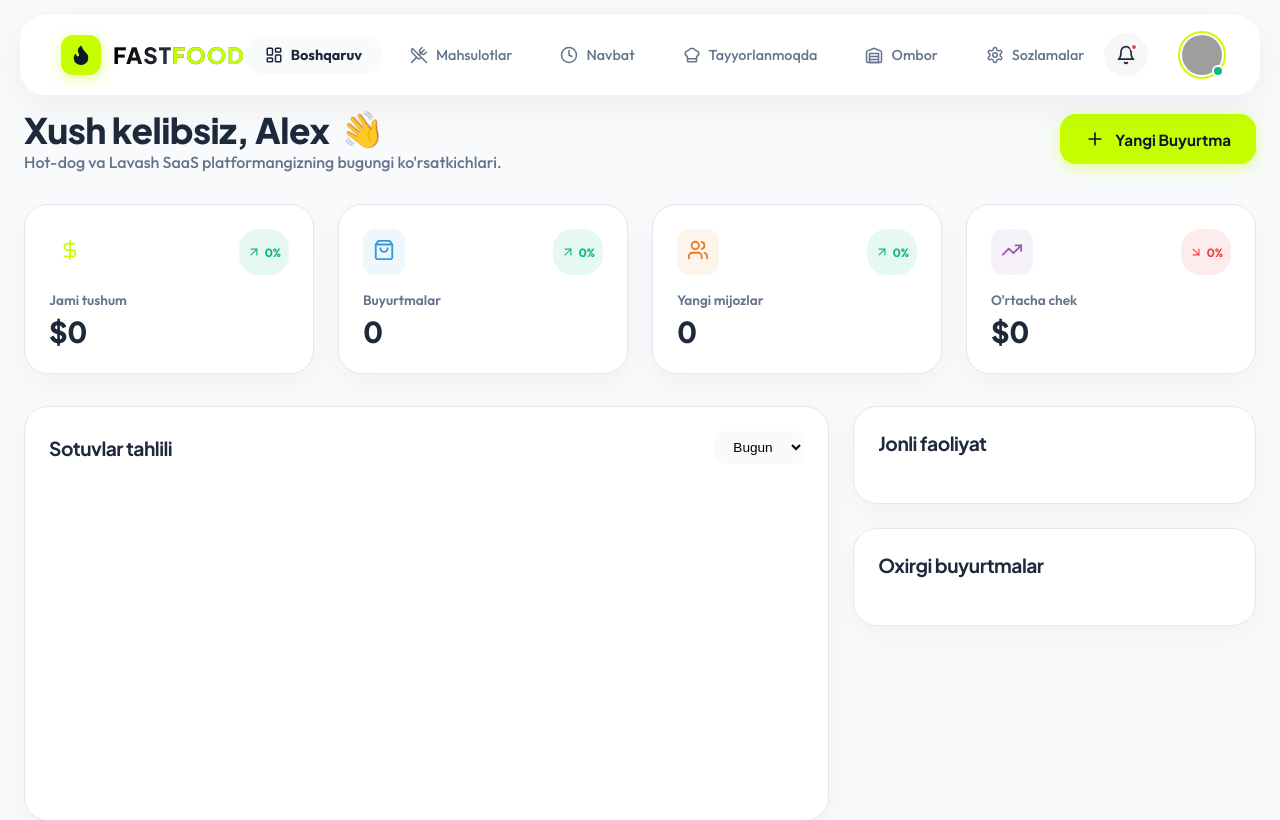
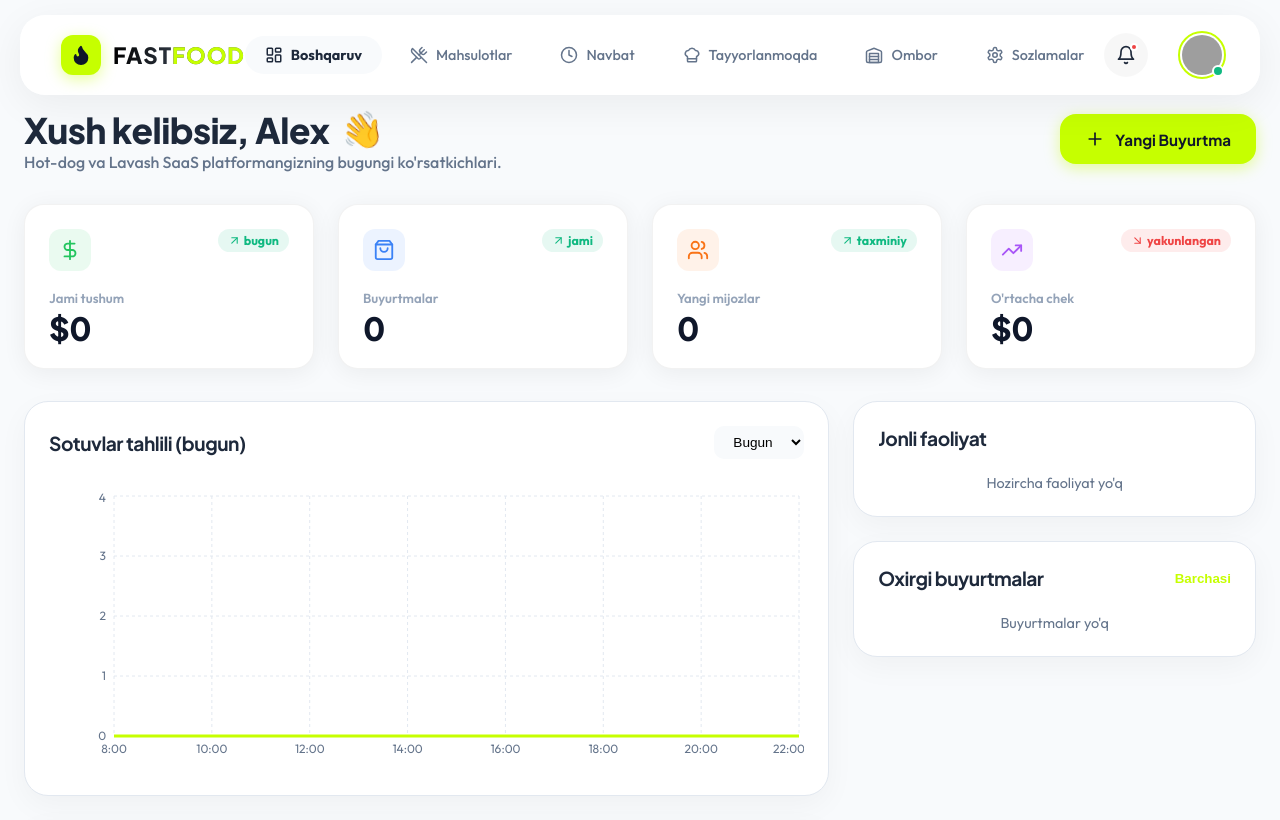
Before and after one commit to teryfyy91/fastfood, a React (Vite) app: page / in a window 1280 px wide. Shown: the top 820 px of the page. Built offline with nearby package versions, Linux system fonts and the light colour scheme; grey boxes are pictures that could not be loaded.

Commit message:
Dashboard: live stats from localStorage orders (revenue, orders, avg check, charts)

```diff
--- a/src/pages/DashboardOverview.jsx
+++ b/src/pages/DashboardOverview.jsx
@@ -1,4 +1,4 @@
-import React from 'react';
+import React, { useState, useEffect } from 'react';
 import { motion } from 'framer-motion';
 import {
     DollarSign,
@@ -7,10 +7,6 @@ import {
     TrendingUp,
     ArrowUpRight,
     ArrowDownRight,
-    Search,
-    ChevronRight,
-    CheckCircle2,
-    Clock,
     Plus
 } from 'lucide-react';
 import {
@@ -24,47 +20,121 @@ import {
 } from 'recharts';
 import { useNavigate } from 'react-router-dom';
 
-const SALES_DATA = [];
-
 const StatCard = ({ title, value, change, isUp, icon: Icon, color }) => (
     <motion.div
         whileHover={{ translateY: -5 }}
-        className="glass-card"
-        style={{ padding: '1.5rem', flex: 1 }}
+        style={{
+            padding: '1.5rem',
+            background: '#ffffff',
+            borderRadius: '20px',
+            boxShadow: '0 4px 24px rgba(0,0,0,0.06)',
+            border: '1px solid rgba(0,0,0,0.05)',
+            flex: 1,
+            minWidth: 0
+        }}
     >
-        <div style={{ display: 'flex', justifyContent: 'space-between', marginBottom: '1rem' }}>
-            <div style={{ padding: '10px', background: `${color}15`, borderRadius: '12px', color }}>
+        <div style={{ display: 'flex', justifyContent: 'space-between', alignItems: 'flex-start', marginBottom: '1.2rem' }}>
+            <div style={{
+                padding: '10px',
+                background: `${color}18`,
+                borderRadius: '12px',
+                color,
+                display: 'flex',
+                alignItems: 'center',
+                justifyContent: 'center'
+            }}>
                 <Icon size={22} />
             </div>
             <div style={{
                 display: 'flex',
                 alignItems: 'center',
-                gap: '4px',
-                padding: '4px 8px',
+                gap: '3px',
+                padding: '4px 10px',
                 borderRadius: '20px',
                 background: isUp ? 'rgba(16, 185, 129, 0.1)' : 'rgba(239, 68, 68, 0.1)',
-                color: isUp ? 'var(--success)' : 'var(--danger)',
-                fontSize: '0.75rem',
+                color: isUp ? '#10b981' : '#ef4444',
+                fontSize: '0.78rem',
                 fontWeight: '700'
             }}>
-                {isUp ? <ArrowUpRight size={14} /> : <ArrowDownRight size={14} />}
+                {isUp ? <ArrowUpRight size={13} /> : <ArrowDownRight size={13} />}
                 {change}
             </div>
         </div>
-        <p style={{ color: 'var(--text-dim)', fontSize: '0.85rem', fontWeight: '600', marginBottom: '4px' }}>{title}</p>
-        <h2 style={{ fontSize: '1.8rem', fontWeight: '800' }}>{value}</h2>
+        <p style={{ color: '#94a3b8', fontSize: '0.82rem', fontWeight: '600', marginBottom: '6px' }}>{title}</p>
+        <h2 style={{ fontSize: '2rem', fontWeight: '800', color: '#0f172a', lineHeight: 1 }}>{value}</h2>
     </motion.div>
 );
 
 const DashboardOverview = () => {
     const navigate = useNavigate();
+    const [stats, setStats] = useState({
+        revenue: 0,
+        orders: 0,
+        customers: 0,
+        avgCheck: 0,
+        chartData: []
+    });
+
+    const loadStats = () => {
+        const orders = JSON.parse(localStorage.getItem('fastfood_orders') || '[]');
+
+        const completed = orders.filter(o => o.status === 'completed');
+        const allOrders = orders;
+
+        const totalRevenue = completed.reduce((sum, o) => sum + (o.total || 0), 0);
+        const totalOrders = allOrders.length;
+        const avgCheck = completed.length > 0 ? Math.round(totalRevenue / completed.length) : 0;
+
+        // Build hourly chart data from today's orders
+        const today = new Date();
+        const todayStr = today.toDateString();
+        const hoursMap = {};
+        for (let h = 8; h <= 22; h += 2) {
+            hoursMap[h] = 0;
+        }
+        allOrders.forEach(o => {
+            const d = new Date(o.timestamp);
+            if (d.toDateString() === todayStr) {
+                const h = d.getHours();
+                const slot = Math.floor(h / 2) * 2;
+                if (slot >= 8 && slot <= 22) {
+                    hoursMap[slot] = (hoursMap[slot] || 0) + (o.total || 0);
+                }
+            }
+        });
+        const chartData = Object.entries(hoursMap).map(([h, sales]) => ({
+            name: `${h}:00`,
+            sales
+        }));
+
+        setStats({
+            revenue: totalRevenue,
+            orders: totalOrders,
+            customers: totalOrders,  // 1 buyurtma = 1 mijoz (taxminiy)
+            avgCheck,
+            chartData
+        });
+    };
+
+    useEffect(() => {
+        loadStats();
+        const interval = setInterval(loadStats, 5000);
+        return () => clearInterval(interval);
+    }, []);
+
+    const fmt = (n) => n >= 1000000
+        ? `${(n / 1000000).toFixed(1)}M`
+        : n >= 1000
+            ? `${(n / 1000).toFixed(0)}K`
+            : n.toLocaleString();
+
     return (
         <div className="dashboard-container" style={{ display: 'flex', flexDirection: 'column', gap: '2rem' }}>
             {/* Hero Section */}
             <div style={{ display: 'flex', justifyContent: 'space-between', alignItems: 'center' }}>
                 <div>
                     <h1 style={{ fontSize: '2.2rem', fontWeight: '800', display: 'flex', alignItems: 'center', gap: '10px' }}>
-                        Xush kelibsiz, Alex <span style={{ animation: 'wave 2s infinite' }}>👋</span>
+                        Xush kelibsiz, Alex <span style={{ animation: 'wave 2s infinite', display: 'inline-block' }}>👋</span>
                     </h1>
                     <p style={{ color: 'var(--text-dim)', fontWeight: '500' }}>Hot-dog va Lavash SaaS platformangizning bugungi ko'rsatkichlari.</p>
                 </div>
@@ -78,39 +148,71 @@ const DashboardOverview = () => {
             </div>
 
             {/* Stats Grid */}
-            <div style={{ display: 'grid', gridTemplateColumns: 'repeat(auto-fit, minmax(250px, 1fr))', gap: '1.5rem' }}>
-                <StatCard title="Jami tushum" value="$0" change="0%" isUp={true} icon={DollarSign} color="var(--primary)" />
-                <StatCard title="Buyurtmalar" value="0" change="0%" isUp={true} icon={ShoppingBag} color="#3498db" />
-                <StatCard title="Yangi mijozlar" value="0" change="0%" isUp={true} icon={Users} color="#e67e22" />
-                <StatCard title="O'rtacha chek" value="$0" change="0%" icon={TrendingUp} color="#9b59b6" />
+            <div style={{ display: 'grid', gridTemplateColumns: 'repeat(4, 1fr)', gap: '1.5rem' }}>
+                <StatCard
+                    title="Jami tushum"
+                    value={stats.revenue > 0 ? `${fmt(stats.revenue)} so'm` : '$0'}
+                    change="bugun"
+                    isUp={true}
+                    icon={DollarSign}
+                    color="#22c55e"
+                />
+                <StatCard
+                    title="Buyurtmalar"
+                    value={stats.orders}
+                    change="jami"
+                    isUp={true}
+                    icon={ShoppingBag}
+                    color="#3b82f6"
+                />
+                <StatCard
+                    title="Yangi mijozlar"
+                    value={stats.customers}
+                    change="taxminiy"
+                    isUp={true}
+                    icon={Users}
+                    color="#f97316"
+                />
+                <StatCard
+                    title="O'rtacha chek"
+                    value={stats.avgCheck > 0 ? `${fmt(stats.avgCheck)} so'm` : '$0'}
+                    change="yakunlangan"
+                    isUp={stats.avgCheck > 0}
+                    icon={TrendingUp}
+                    color="#a855f7"
+                />
             </div>
 
             {/* Main Dashboard Section */}
             <div style={{ display: 'grid', gridTemplateColumns: '2fr 1fr', gap: '1.5rem' }}>
-                {/* Left Side: Analytics & Products */}
+                {/* Left Side */}
                 <div style={{ display: 'flex', flexDirection: 'column', gap: '1.5rem' }}>
                     {/* Sales Chart */}
                     <div className="glass-card" style={{ padding: '1.5rem' }}>
                         <div style={{ display: 'flex', justifyContent: 'space-between', alignItems: 'center', marginBottom: '2rem' }}>
-                            <h3 style={{ fontSize: '1.2rem' }}>Sotuvlar tahlili</h3>
+                            <h3 style={{ fontSize: '1.2rem' }}>Sotuvlar tahlili (bugun)</h3>
                             <select style={{ background: 'var(--bg-body)', border: 'none', padding: '8px 15px', borderRadius: '10px', fontSize: '0.85rem' }}>
                                 <option>Bugun</option>
                                 <option>Hafta</option>
                                 <option>Oy</option>
                             </select>
                         </div>
-                        <div style={{ height: '300px', width: '100%' }}>
+                        <div style={{ height: '280px', width: '100%' }}>
                             <ResponsiveContainer width="100%" height="100%">
-                                <AreaChart data={SALES_DATA}>
+                                <AreaChart data={stats.chartData}>
                                     <defs>
                                         <linearGradient id="colorSales" x1="0" y1="0" x2="0" y2="1">
                                             <stop offset="5%" stopColor="var(--primary)" stopOpacity={0.3} />
                                             <stop offset="95%" stopColor="var(--primary)" stopOpacity={0} />
                                         </linearGradient>
                                     </defs>
+                                    <CartesianGrid strokeDasharray="3 3" stroke="var(--border)" />
                                     <XAxis dataKey="name" axisLine={false} tickLine={false} tick={{ fill: 'var(--text-dim)', fontSize: 12 }} />
                                     <YAxis axisLine={false} tickLine={false} tick={{ fill: 'var(--text-dim)', fontSize: 12 }} />
-                                    <Tooltip contentStyle={{ background: 'var(--bg-card)', border: '1px solid var(--border)', borderRadius: '12px' }} />
+                                    <Tooltip
+                                        contentStyle={{ background: 'var(--bg-card)', border: '1px solid var(--border)', borderRadius: '12px' }}
+                                        formatter={(v) => [`${v.toLocaleString()} so'm`, 'Sotuv']}
+                                    />
                                     <Area type="monotone" dataKey="sales" stroke="var(--primary)" strokeWidth={3} fillOpacity={1} fill="url(#colorSales)" />
                                 </AreaChart>
                             </ResponsiveContainer>
@@ -121,30 +223,27 @@ const DashboardOverview = () => {
                     <div className="glass-card" style={{ padding: '1.5rem' }}>
                         <div style={{ display: 'flex', justifyContent: 'space-between', alignItems: 'center', marginBottom: '1.5rem' }}>
                             <h3 style={{ fontSize: '1.2rem' }}>Eng ko'p sotilganlar</h3>
-                            <button style={{ color: 'var(--primary)', background: 'none', border: 'none', fontWeight: '700', cursor: 'pointer' }}>Barchasi</button>
+                            <button onClick={() => navigate('/products')} style={{ color: 'var(--primary)', background: 'none', border: 'none', fontWeight: '700', cursor: 'pointer' }}>Barchasi</button>
                         </div>
-                        <div style={{ display: 'grid', gridTemplateColumns: 'repeat(2, 1fr)', gap: '1rem' }}>
-                            {/* Mahsulotlar yo'q */}
-                        </div>
+                        <TopProducts />
                     </div>
                 </div>
 
-                {/* Right Side: Activity & Recent Orders */}
+                {/* Right Side */}
                 <div style={{ display: 'flex', flexDirection: 'column', gap: '1.5rem' }}>
                     {/* Live Activity */}
                     <div className="glass-card" style={{ padding: '1.5rem', maxHeight: '400px', overflowY: 'auto' }}>
                         <h3 style={{ fontSize: '1.2rem', marginBottom: '1.5rem' }}>Jonli faoliyat</h3>
-                        <div style={{ display: 'flex', flexDirection: 'column', gap: '1.2rem' }}>
-                            {/* Faoliyat yo'q */}
-                        </div>
+                        <RecentActivity />
                     </div>
 
                     {/* Recent Orders Shortlist */}
                     <div className="glass-card" style={{ padding: '1.5rem' }}>
-                        <h3 style={{ fontSize: '1.2rem', marginBottom: '1.5rem' }}>Oxirgi buyurtmalar</h3>
-                        <div style={{ display: 'flex', flexDirection: 'column', gap: '1rem' }}>
-                            {/* Buyurtmalar yo'q */}
+                        <div style={{ display: 'flex', justifyContent: 'space-between', alignItems: 'center', marginBottom: '1.5rem' }}>
+                            <h3 style={{ fontSize: '1.2rem' }}>Oxirgi buyurtmalar</h3>
+                            <button onClick={() => navigate('/orders-board')} style={{ color: 'var(--primary)', background: 'none', border: 'none', fontWeight: '700', cursor: 'pointer' }}>Barchasi</button>
                         </div>
+                        <RecentOrders />
                     </div>
                 </div>
             </div>
@@ -162,4 +261,120 @@ const DashboardOverview = () => {
     );
 };
 
+// ── Top Products component ──────────────────────────────────────────────────
+const TopProducts = () => {
+    const [items, setItems] = useState([]);
+    useEffect(() => {
+        const orders = JSON.parse(localStorage.getItem('fastfood_orders') || '[]');
+        const map = {};
+        orders.forEach(o => {
+            if (Array.isArray(o.items)) {
+                o.items.forEach(it => {
+                    map[it.name] = (map[it.name] || 0) + it.quantity;
+                });
+            }
+        });
+        const sorted = Object.entries(map)
+            .sort((a, b) => b[1] - a[1])
+            .slice(0, 6)
+            .map(([name, qty]) => ({ name, qty }));
+        setItems(sorted);
+    }, []);
+
+    if (items.length === 0) return (
+        <p style={{ color: 'var(--text-dim)', fontSize: '0.9rem', textAlign: 'center', padding: '1rem' }}>
+            Hozircha buyurtma yo'q
+        </p>
+    );
+
+    return (
+        <div style={{ display: 'flex', flexDirection: 'column', gap: '10px' }}>
+            {items.map((it, i) => (
+                <div key={it.name} style={{ display: 'flex', alignItems: 'center', gap: '12px' }}>
+                    <span style={{ width: '24px', height: '24px', background: 'var(--primary)', color: 'var(--accent)', borderRadius: '8px', display: 'flex', alignItems: 'center', justifyContent: 'center', fontSize: '0.75rem', fontWeight: '800', flexShrink: 0 }}>
+                        {i + 1}
+                    </span>
+                    <div style={{ flex: 1 }}>
+                        <p style={{ fontWeight: '600', fontSize: '0.9rem' }}>{it.name}</p>
+                        <div style={{ height: '4px', background: 'var(--bg-body)', borderRadius: '4px', marginTop: '4px' }}>
+                            <div style={{ height: '100%', width: `${Math.min(100, (it.qty / (items[0]?.qty || 1)) * 100)}%`, background: 'var(--primary)', borderRadius: '4px', transition: 'width 0.4s' }} />
+                        </div>
+                    </div>
+                    <span style={{ fontWeight: '800', fontSize: '0.9rem', color: 'var(--primary)' }}>{it.qty} ta</span>
+                </div>
+            ))}
+        </div>
+    );
+};
+
+// ── Recent Activity component ───────────────────────────────────────────────
+const RecentActivity = () => {
+    const [orders, setOrders] = useState([]);
+    useEffect(() => {
+        const all = JSON.parse(localStorage.getItem('fastfood_orders') || '[]');
+        setOrders(all.slice(0, 8));
+    }, []);
+
+    const statusInfo = {
+        pending: { label: 'Yangi', color: 'var(--primary)' },
+        preparing: { label: 'Tayyorlanmoqda', color: 'var(--warning)' },
+        ready: { label: 'Tayyor', color: 'var(--success)' },
+        completed: { label: 'Yakunlangan', color: 'var(--text-dim)' }
+    };
+
+    if (orders.length === 0) return (
+        <p style={{ color: 'var(--text-dim)', fontSize: '0.9rem', textAlign: 'center' }}>Hozircha faoliyat yo'q</p>
+    );
+
+    return (
+        <div style={{ display: 'flex', flexDirection: 'column', gap: '14px' }}>
+            {orders.map(o => {
+                const info = statusInfo[o.status] || statusInfo.pending;
+                const elapsed = Math.floor((Date.now() - new Date(o.timestamp).getTime()) / 60000);
+                return (
+                    <div key={o.id} style={{ display: 'flex', alignItems: 'center', gap: '12px' }}>
+                        <div style={{ width: '8px', height: '8px', borderRadius: '50%', background: info.color, flexShrink: 0 }} />
+                        <div style={{ flex: 1 }}>
+                            <p style={{ fontSize: '0.85rem', fontWeight: '700' }}>Buyurtma #{o.id.split('-')[1]}</p>
+                            <p style={{ fontSize: '0.75rem', color: 'var(--text-dim)' }}>{info.label}</p>
+                        </div>
+                        <span style={{ fontSize: '0.75rem', color: 'var(--text-dim)', fontWeight: '600' }}>{elapsed}m oldin</span>
+                    </div>
+                );
+            })}
+        </div>
+    );
+};
+
+// ── Recent Orders component ─────────────────────────────────────────────────
+const RecentOrders = () => {
+    const [orders, setOrders] = useState([]);
+    useEffect(() => {
+        const all = JSON.parse(localStorage.getItem('fastfood_orders') || '[]');
+        setOrders(all.slice(0, 5));
+    }, []);
+
+    if (orders.length === 0) return (
+        <p style={{ color: 'var(--text-dim)', fontSize: '0.9rem', textAlign: 'center' }}>Buyurtmalar yo'q</p>
+    );
+
+    return (
+        <div style={{ display: 'flex', flexDirection: 'column', gap: '12px' }}>
+            {orders.map(o => (
+                <div key={o.id} style={{ display: 'flex', justifyContent: 'space-between', alignItems: 'center', padding: '10px 14px', background: 'var(--bg-body)', borderRadius: '14px' }}>
+                    <div>
+                        <p style={{ fontWeight: '700', fontSize: '0.9rem' }}>#{o.id.split('-')[1]}</p>
+                        <p style={{ fontSize: '0.75rem', color: 'var(--text-dim)' }}>
+                            {Array.isArray(o.items) ? `${o.items.length} ta mahsulot` : '—'}
+                        </p>
+                    </div>
+                    <span style={{ fontWeight: '800', color: 'var(--primary)', fontSize: '0.9rem' }}>
+                        {o.total?.toLocaleString()} so'm
+                    </span>
+                </div>
+            ))}
+        </div>
+    );
+};
+
 export default DashboardOverview;
```
